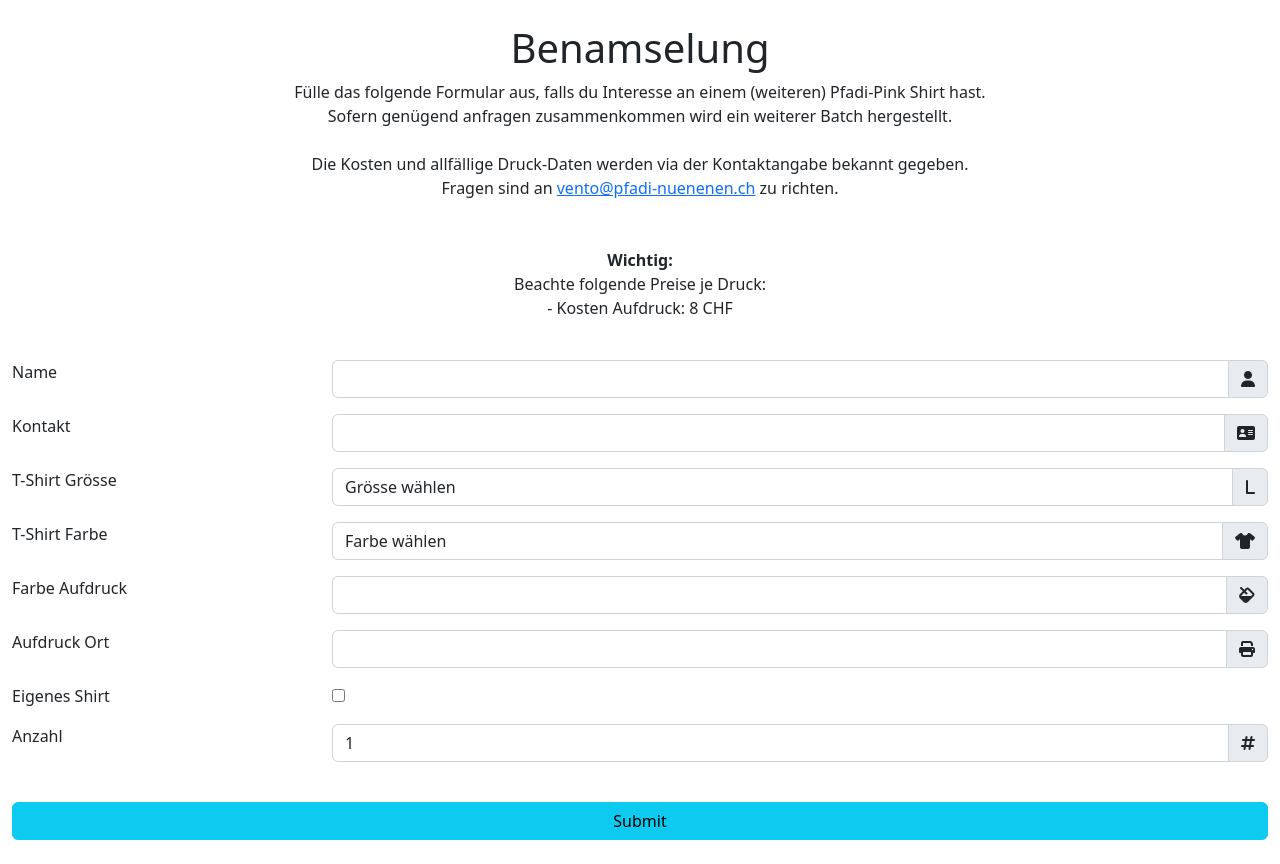
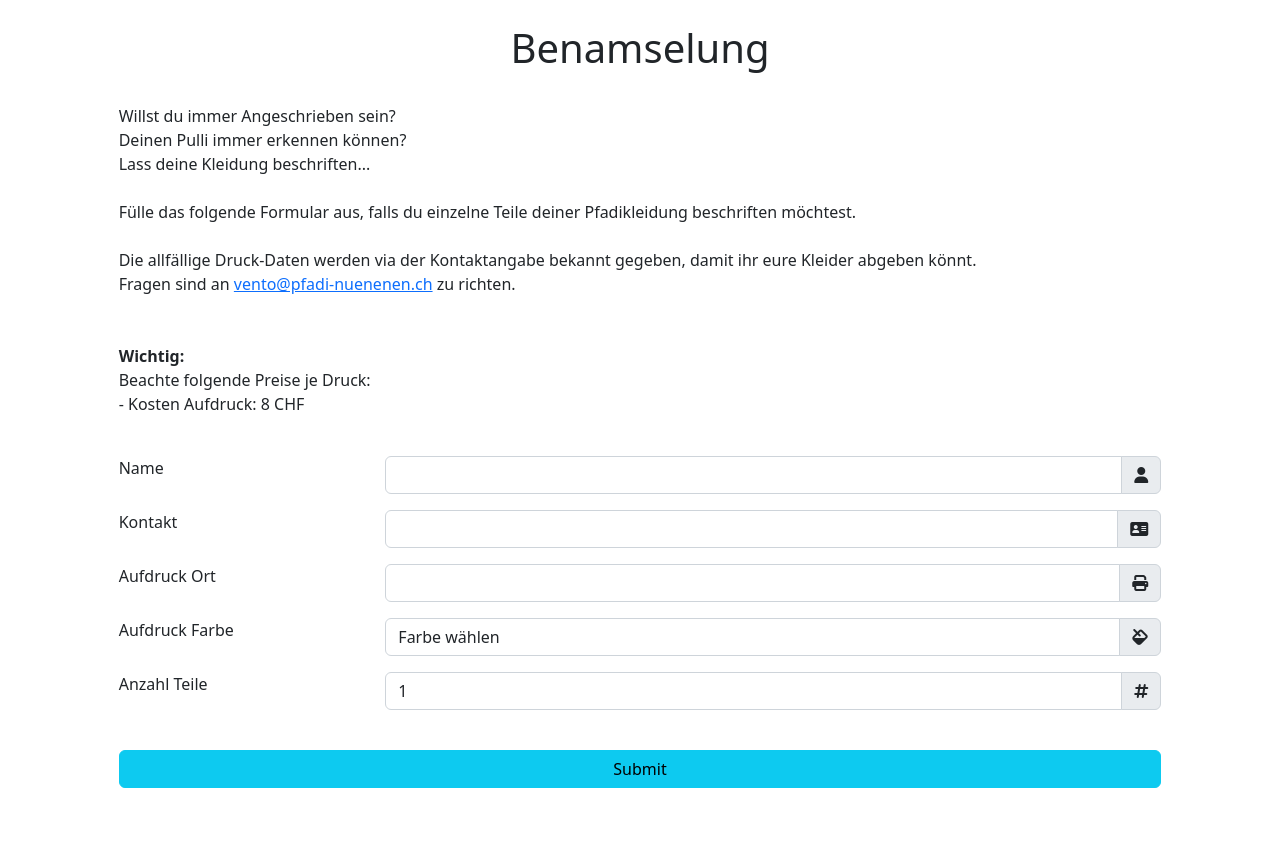
Before and after one commit to Vento-Nuenenen/miniMarket, a PHP site: page / in a window 1280 px wide. After the commit the page ends 788 px from the top, so only its background shows below. Run offline with PHP 8.4, Linux system fonts and the light colour scheme; some libraries are stand-ins or nearby versions.

Commit message:
Update index.php

```diff
--- a/index.php
+++ b/index.php
@@ -15,20 +15,19 @@
 <body>
     <div id="app">
         <main class="py-4">
-            <div class="container-fluid text-center">
-                <h1>Benamselung</h1>
+            <div class="container-fluid col-md-10">
+                <h1 class="text-center">Benamselung</h1>
+
+                <br />
 
                 <p>
-
-
-
-
-
-
-                    Fülle das folgende Formular aus, falls du Interesse an einem (weiteren) Pfadi-Pink Shirt hast. <br />
-                    Sofern genügend anfragen zusammenkommen wird ein weiterer Batch hergestellt. <br />
+                    Willst du immer Angeschrieben sein? <br />
+                    Deinen Pulli immer erkennen können? <br />
+                    Lass deine Kleidung beschriften... <br />
                     <br />
-                    Die Kosten und allfällige Druck-Daten werden via der Kontaktangabe bekannt gegeben. <br />
+                    Fülle das folgende Formular aus, falls du einzelne Teile deiner Pfadikleidung beschriften möchtest. <br />
+                    <br />
+                    Die allfällige Druck-Daten werden via der Kontaktangabe bekannt gegeben, damit ihr eure Kleider abgeben könnt. <br />
                     Fragen sind an <a href="mailto:vento@pfadi-nuenenen.ch">vento@pfadi-nuenenen.ch</a> zu richten. <br />
                     <br />
                     <br />
@@ -40,7 +39,7 @@
 
             <br />
 
-            <div class="container-fluid">
+            <div class="container-fluid col-md-10">
                 <form method="post" action="order.php">
                     <div class="row has-feedback">
                         <label for="name" class="col-md-3 form-label">Name</label>
@@ -69,87 +68,6 @@
                     </div>
 
                     <div class="row has-feedback">
-                        <label for="shirt_size" class="col-md-3 form-label">T-Shirt Grösse</label>
-                        <div class="col-md-9">
-                            <div class="input-group mb-3">
-                                <select class="custom-select form-control" name="shirt_size" id="shirt_size">
-                                    <option value="">Grösse wählen</option>
-
-                                    <option value="xs">XS</option>
-                                    <option value="s">S</option>
-                                    <option value="m">M</option>
-                                    <option value="l">L</option>
-                                    <option value="xl">XL</option>
-                                    <option value="xxl">XXL</option>
-                                    <option value="3xs">3XL</option>
-                                </select>
-                                <label class="input-group-text" for="shirt_size">
-                                    <i class="fa fa-l" aria-hidden="true"></i>
-                                </label>
-                            </div>
-                        </div>
-                    </div>
-
-                    <div class="row has-feedback">
-                        <label for="shirt_color" class="col-md-3 form-label">T-Shirt Farbe</label>
-                        <div class="col-md-9">
-                            <div class="input-group mb-3">
-                                <select class="custom-select form-control" name="shirt_color" id="shirt_color">
-                                    <option value="">Farbe wählen</option>
-
-                                    <option value="schwarz">Schwarz</option>
-                                    <option value="weiss">Weiss</option>
-                                    <option value="mysty_pink">Mysty Pink</option>
-                                    <option value="tie_dye_black">Tie Dye Black</option>
-                                    <option value="sweet_lilac">Sweet Lilac</option>
-                                    <option value="buttercup_yellow">Buttercup Yellow</option>
-                                    <option value="bright_pink">Bright Pink</option>
-                                    <option value="tie_dye_blue_green">Tie Dye Blue / Green</option>
-                                    <option value="purple_rose">Purple Rose</option>
-                                    <option value="mint_green">Mint Green</option>
-                                    <option value="tie_dye">Tie Dye</option>
-                                    <option value="aquamarin">Aquamarin</option>
-                                    <option value="dark_red">Dark Red</option>
-                                    <option value="bottle_green">Bottle Green</option>
-                                    <option value="bright_blue">Bright Blue</option>
-                                    <option value="dark_orange">Dark Orange</option>
-                                    <option value="slate_green">Slate Green</option>
-                                    <option value="sage_green">Sage Green</option>
-                                    <option value="mango">Mango</option>
-                                    <option value="leaf_green">Leaf Green</option>
-                                    <option value="faded_denim">Faded Denim</option>
-                                    <option value="ecru">Ecru</option>
-                                    <option value="red">Red</option>
-                                    <option value="burgundy">Burgundy</option>
-                                    <option value="light_grey">Light Grey</option>
-                                    <option value="denim">Denim</option>
-                                    <option value="grau_meliert">Grau Meliert</option>
-                                    <option value="navy">Navy</option>
-                                    <option value="dark_grey">Dark Grey</option>
-                                    <option value="moss_green">Moss Green</option>
-                                </select>
-
-                                <label class="input-group-text" for="shirt_color">
-                                    <i class="fa fa-shirt" aria-hidden="true"></i>
-                                </label>
-                            </div>
-                        </div>
-                    </div>
-
-                    <div class="row has-feedback">
-                        <label for="print_color" class="col-md-3 form-label">Farbe Aufdruck</label>
-                        <div class="col-md-9">
-                            <div class="input-group mb-3">
-                                <input id="print_color" class="form-control" name="print_color" type="text" required />
-
-                                <label class="input-group-text" for="print_color">
-                                    <i class="fa fa-fill" aria-hidden="true"></i>
-                                </label>
-                            </div>
-                        </div>
-                    </div>
-
-                    <div class="row has-feedback">
                         <label for="print_placing" class="col-md-3 form-label">Aufdruck Ort</label>
                         <div class="col-md-9">
                             <div class="input-group mb-3">
@@ -163,16 +81,26 @@
                     </div>
 
                     <div class="row has-feedback">
-                        <label for="byos" class="col-md-3 form-label">Eigenes Shirt</label>
+                        <label for="print_color" class="col-md-3 form-label">Aufdruck Farbe</label>
                         <div class="col-md-9">
-                            <div class="mb-3">
-                                <input id="byos" class="form-check-label" name="byos" type="checkbox" />
+                            <div class="input-group mb-3">
+                                <select class="custom-select form-control" name="shirt_size" id="shirt_size">
+                                    <option value="">Farbe wählen</option>
+
+                                    <option value="schwarz">Schwarz</option>
+                                    <option value="weiss">Weiss</option>
+                                    <option value="pink">Pink</option>
+                                    <option value="blau">Blau</option>
+                                </select>
+                                <label class="input-group-text" for="shirt_color">
+                                    <i class="fa fa-fill" aria-hidden="true"></i>
+                                </label>
                             </div>
                         </div>
                     </div>
 
                     <div class="row has-feedback">
-                        <label for="count" class="col-md-3 form-label">Anzahl</label>
+                        <label for="count" class="col-md-3 form-label">Anzahl Teile</label>
                         <div class="col-md-9">
                             <div class="input-group mb-3">
                                 <input id="count" class="form-control" name="count" type="number" value="1" min="1" required />
```
